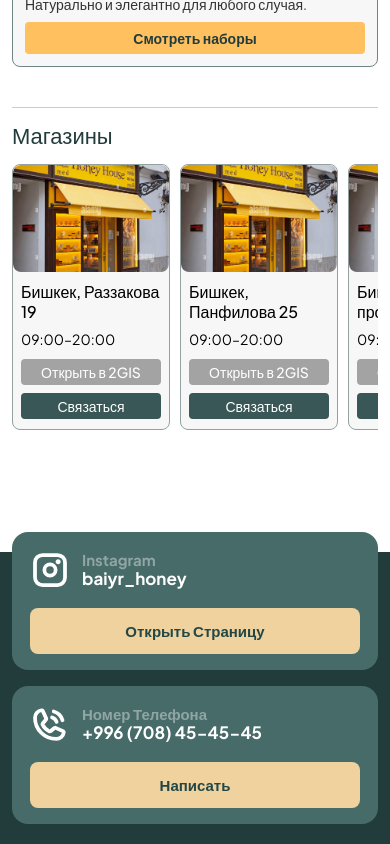
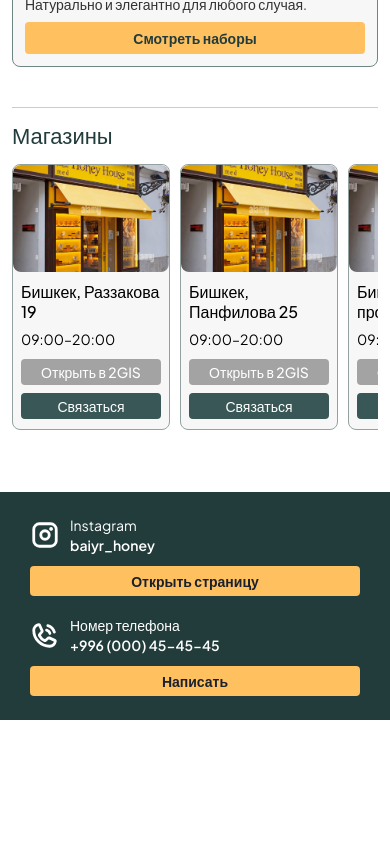
Before and after one commit to ElamanZ/baiyr, a Next.js app: page /ru in a window 390 px wide. Shown: the part 1933-2777 px from the top of the page. After the commit the page ends 2653 px from the top, so only its background shows below. Built offline with nearby package versions, Linux system fonts and the light colour scheme.

Commit message:
feat: footer

```diff
--- a/messages/en.json
+++ b/messages/en.json
@@ -74,5 +74,13 @@
         }
       }
     }
+  },
+    "Footer": {
+    "instagramLabel": "Instagram",
+    "instagramValue": "baiyr_honey",
+    "instagramButton": "Open page",
+    "phoneLabel": "Phone number",
+    "phoneValue": "+996 (000) 45-45-45",
+    "phoneButton": "Message"
   }
 }
--- a/messages/ky.json
+++ b/messages/ky.json
@@ -74,5 +74,13 @@
         }
       }
     }
+  },
+  "Footer": {
+    "instagramLabel": "Instagram",
+    "instagramValue": "baiyr_honey",
+    "instagramButton": "Баракты ачуу",
+    "phoneLabel": "Телефон номери",
+    "phoneValue": "+996 (000) 45-45-45",
+    "phoneButton": "Жазуу"
   }
 }
--- a/messages/ru.json
+++ b/messages/ru.json
@@ -74,5 +74,13 @@
         }
       }
     }
+  },
+   "Footer": {
+    "instagramLabel": "Instagram",
+    "instagramValue": "baiyr_honey",
+    "instagramButton": "Открыть страницу",
+    "phoneLabel": "Номер телефона",
+    "phoneValue": "+996 (000) 45-45-45",
+    "phoneButton": "Написать"
   }
 }
--- a/messages/zh.json
+++ b/messages/zh.json
@@ -74,5 +74,13 @@
         }
       }
     }
+  },
+  "Footer": {
+    "instagramLabel": "Instagram",
+    "instagramValue": "baiyr_honey",
+    "instagramButton": "打开页面",
+    "phoneLabel": "电话号码",
+    "phoneValue": "+996 (000) 45-45-45",
+    "phoneButton": "联系"
   }
 }
--- a/src/components/Footer/Footer.module.css
+++ b/src/components/Footer/Footer.module.css
@@ -1,26 +1,37 @@
 .footer {
-  position: relative;
-  margin-top: 80px;
+  width: 100%;
   background: #223c3b;
 }
 
-.inner {
+.container {
   width: 100%;
-  max-width: 1600px;
+  max-width: 1440px;
+  display: flex;
+  align-items: center;
+  justify-content: space-between;
+  gap: 32px;
   margin: 0 auto;
-  padding: 0 80px;
+  padding: 24px clamp(12px, 4vw, 64px);
+}
+
+.logo {
+  flex-shrink: 0;
   display: flex;
-  justify-content: center;
+  align-items: center;
+  margin-left: 100px;
+}
+
+.cardBlock {
+  width: 100%;
+  display: flex;
+  align-items: center;
+  justify-content: flex-end;
   gap: 40px;
-  transform: translateY(-70px);
 }
 
 .card {
   width: 100%;
-  max-width: 470px;
-  border-radius: 16px;
-  background: #476B69;
-  padding: 20px 20px 18px;
+  max-width: 360px;
   display: flex;
   flex-direction: column;
   gap: 18px;
@@ -29,116 +40,152 @@
 .cardTop {
   display: flex;
   align-items: center;
-  gap: 16px;
-}
-
-.icon {
-  flex-shrink: 0;
-  display: flex;
-  align-items: center;
-  justify-content: center;
+  gap: 8px;
 }
 
 .textBlock {
   display: flex;
   flex-direction: column;
+  gap: 2px;
+  color: #ffffff;
 }
 
-.label {
-  color: rgba(255, 255, 255, 0.4);
+.textBlock p {
   font-size: 16px;
-  line-height: 1.2;
-  font-weight: 700;
+  font-weight: 400;
 }
 
-.value {
-  color: #ffffff;
-  font-size: 22px;
-  line-height: 1.15;
-  font-weight: 800;
+.textBlock h4 {
+  font-size: 20px;
+  font-weight: 600;
 }
 
 .button {
   width: 100%;
-  height: 50px;
+  height: 44px;
+  border-radius: 4px;
+  background: #ffc060;
+  color: #1a202c;
   border: none;
-  border-radius: 8px;
-  background: #f0d29e;
-  color: #234746;
   font-size: 16px;
-  font-weight: 700;
+  font-weight: 600;
   cursor: pointer;
 }
 
-@media (max-width: 1400px) {
-  .inner {
-    padding: 0 48px;
-  }
-}
-
-@media (max-width: 1200px) {
-  .inner {
-    padding: 0 32px;
+/* large desktop */
+@media (max-width: 1280px) {
+  .container {
     gap: 24px;
   }
 
-  .value {
-    font-size: 20px;
-  }
-}
-
-@media (max-width: 1024px) {
-  .inner {
-    padding: 0 20px;
-    gap: 18px;
+  .logo {
+    margin-left: 50px;
   }
 
-  .card {
-    padding: 18px 18px 16px;
+  .cardBlock {
+    gap: 24px;
   }
 
-  .label {
+  .textBlock p {
     font-size: 15px;
   }
 
-  .value {
+  .textBlock h4 {
     font-size: 18px;
-  }
-}
-
-@media (max-width: 768px) {
-  .footer {
-    margin-top: 60px;
-  }
-
-  .inner {
-    padding: 0 16px;
-    flex-direction: column;
-    align-items: center;
-    gap: 16px;
-    transform: translateY(-20px);
-  }
-
-  .card {
-    max-width: 100%;
   }
 
   .button {
-    height: 46px;
+    height: 42px;
     font-size: 15px;
   }
 }
 
-@media (max-width: 560px) {
-  .inner {
-    padding: 0 12px;
+/* tablet */
+@media (max-width: 992px) {
+  .container {
+    flex-direction: column;
+    align-items: stretch;
+    gap: 20px;
+    padding: 20px clamp(12px, 4vw, 40px);
+  }
+
+  .logo {
+    display: none;
+  }
+
+  .cardBlock {
+    justify-content: center;
+    gap: 20px;
+    padding: 0 50px;
+  }
+
+  .card {
+    max-width: none;
+  }
+}
+
+/* mobile */
+@media (max-width: 768px) {
+  .container {
+    padding: 16px 12px;
+    gap: 16px;
+  }
+
+  .logo {
+    display: none;
+  }
+
+  .cardBlock {
+    flex-direction: column;
+    align-items: stretch;
+    gap: 30px;
+    padding: 20px 60px;
+  }
+
+  .card {
+    gap: 12px;
   }
 
   .cardTop {
-    gap: 12px;
+    gap: 10px;
   }
 
-  .value {
-    font-size: 17px;
+  .textBlock p {
+    font-size: 14px;
+  }
+
+  .textBlock h4 {
+    font-size: 18px;
+  }
+
+  .button {
+    height: 40px;
+    font-size: 14px;
   }
 }
+
+/* small mobile */
+@media (max-width: 480px) {
+
+  .cardBlock {
+    padding: 10px 20px;
+    gap: 20px;
+  }
+
+  .container {
+    padding: 14px 10px;
+  }
+
+  .cardTop {
+    align-items: center;
+  }
+
+  .textBlock h4 {
+    font-size: 14px;
+  }
+
+  .button {
+    height: 30px;
+    font-size: 14px;
+  }
+}
--- a/src/components/Footer/Footer.tsx
+++ b/src/components/Footer/Footer.tsx
@@ -1,59 +1,51 @@
 "use client";
 
+import { useTranslations } from "next-intl";
+import styles from "./Footer.module.css";
 import InstagramIcon from "../icons/InstagramIcon";
 import PhoneIcon from "../icons/PhoneIcon";
-import styles from "./Footer.module.css";
+import LogoIcon from "../icons/LogoIcon";
+import { useBreakpoint } from "@/hooks/use-breakpoint";
 
 export default function Footer() {
+  const t = useTranslations("Footer");
+
+  const isMd = !useBreakpoint("md");
+
   return (
     <footer className={styles.footer}>
-      <div className={styles.inner}>
+      <div className={styles.container}>
+        <div className={styles.logo}>
+          <LogoIcon size={170} />
+        </div>
+
+        <div className={styles.cardBlock}>
           <article className={styles.card}>
             <div className={styles.cardTop}>
-            <span className={styles.icon}>
-              <InstagramIcon size={40} />
-            </span>
+              <InstagramIcon size={isMd ? 30 : 50} />
 
               <div className={styles.textBlock}>
-              <span className={styles.label}>Instagram</span>
-              <strong className={styles.value}>baiyr_honey</strong>
+                <p>{t("instagramLabel")}</p>
+                <h4>{t("instagramValue")}</h4>
               </div>
             </div>
 
-          <button
-            className={styles.button}
-            onClick={() =>
-              window.open("https://www.instagram.com/baiyr_honey", "_blank")
-            }
-          >
-            Открыть Страницу
-          </button>
+            <button className={styles.button}>{t("instagramButton")}</button>
           </article>
 
           <article className={styles.card}>
             <div className={styles.cardTop}>
-            <span className={styles.icon}>
-              <PhoneIcon size={40} />
-            </span>
+              <PhoneIcon size={isMd ? 30 : 50} />
 
               <div className={styles.textBlock}>
-              <span className={styles.label}>Номер Телефона</span>
-              <strong className={styles.value}>+996 (708) 45-45-45</strong>
+                <p>{t("phoneLabel")}</p>
+                <h4>{t("phoneValue")}</h4>
               </div>
             </div>
 
-          <button
-            className={styles.button}
-            onClick={() =>
-              window.open(
-                "https://wa.me/996502707800?text=%D0%97%D0%B4%D1%80%D0%B0%D0%B2%D1%81%D1%82%D0%B2%D1%83%D0%B9%D1%82%D0%B5,%20%D1%85%D0%BE%D1%87%D1%83%20%D0%B7%D0%B0%D0%BA%D0%B0%D0%B7%D0%B0%D1%82%D1%8C%20%D0%BC%D0%B5%D0%B4!%20",
-                "_blank",
-              )
-            }
-          >
-            Написать
-          </button>
+            <button className={styles.button}>{t("phoneButton")}</button>
           </article>
+        </div>
       </div>
     </footer>
   );
```
Lines whose indentation alone changed are shown as unchanged.
